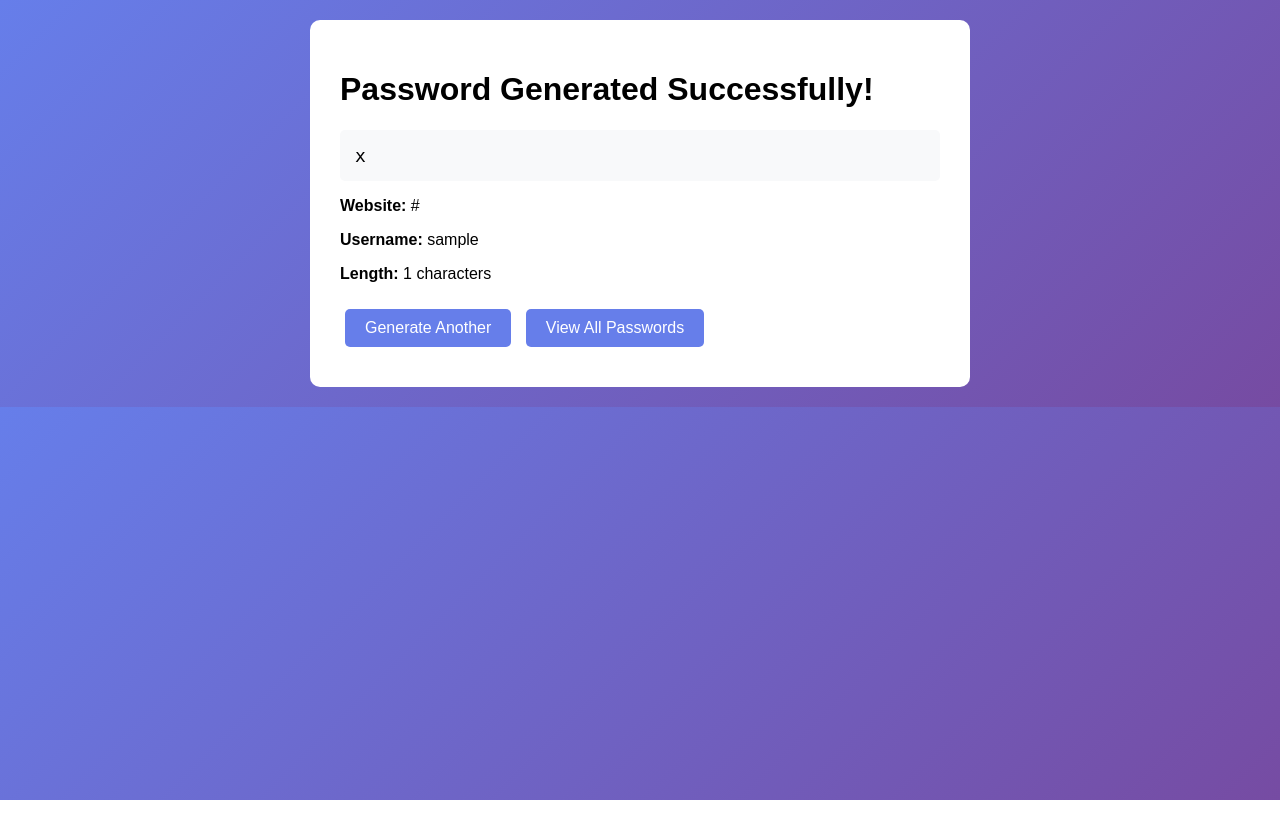
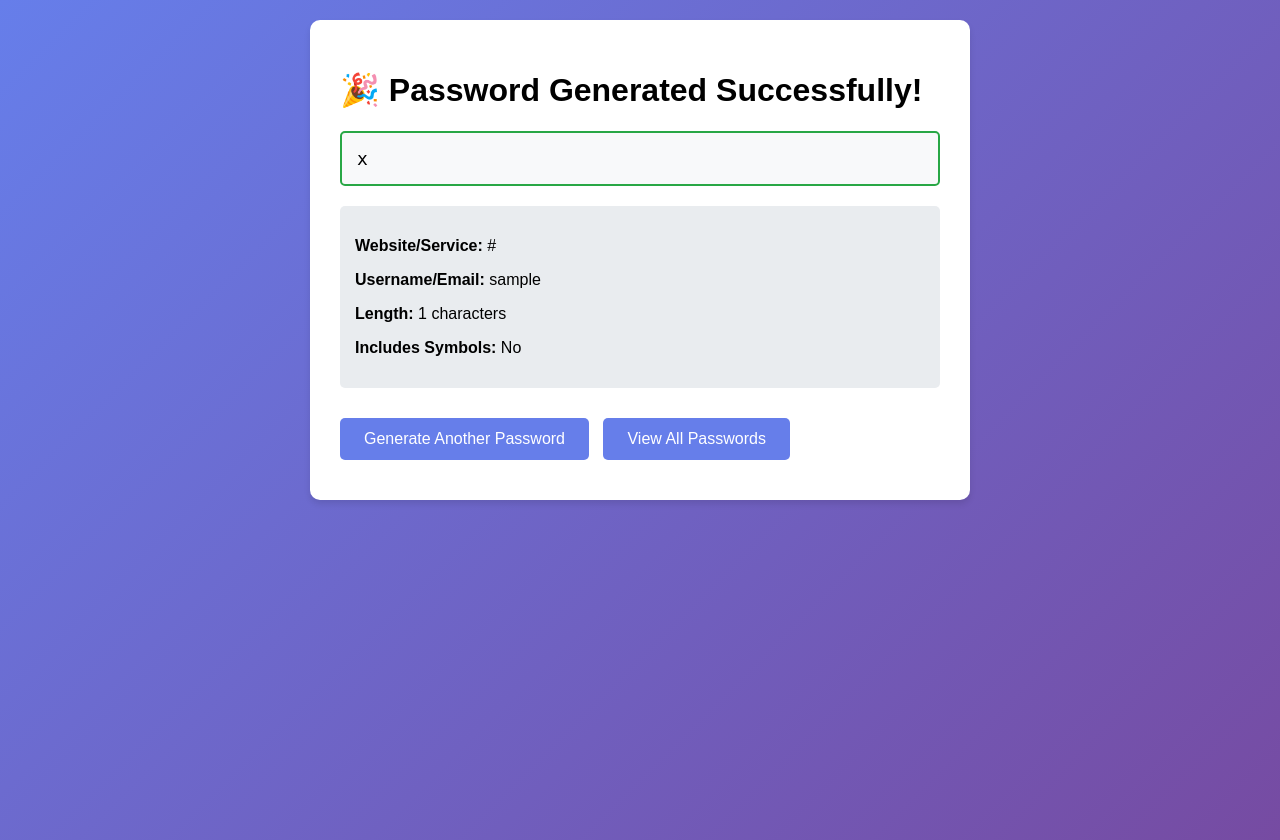
Before and after one commit to ptokito/Tracing101, a Flask app: template templates/result.html in a window 1280 px wide. Before the commit the page ends 800 px from the top, so only its background shows below. Run offline with Flask 3, Linux system fonts and the light colour scheme; the template is opened without the code that fills it: most values are stand-ins (such as "Sample title", 1, 10 or a date in 2020).

Commit message:
Update result.html

```diff
--- a/templates/result.html
+++ b/templates/result.html
@@ -3,26 +3,73 @@
 <head>
     <meta charset="UTF-8">
     <meta name="viewport" content="width=device-width, initial-scale=1.0">
-    <title>Password Generated</title>
+    <title>Password Generated - Secure Password Generator</title>
     <style>
-        body { font-family: Arial, sans-serif; background: linear-gradient(135deg, #667eea 0%, #764ba2 100%); margin: 0; padding: 20px; }
-        .container { max-width: 600px; margin: 0 auto; background: white; padding: 30px; border-radius: 10px; }
-        .password-display { background: #f8f9fa; padding: 15px; border-radius: 5px; font-family: monospace; font-size: 18px; word-break: break-all; }
-        .btn { display: inline-block; padding: 10px 20px; background: #667eea; color: white; text-decoration: none; border-radius: 5px; margin: 10px 5px; }
+        body {
+            font-family: Arial, sans-serif;
+            background: linear-gradient(135deg, #667eea 0%, #764ba2 100%);
+            margin: 0;
+            padding: 20px;
+            min-height: 100vh;
+        }
+        .container {
+            max-width: 600px;
+            margin: 0 auto;
+            background: white;
+            padding: 30px;
+            border-radius: 10px;
+            box-shadow: 0 4px 6px rgba(0, 0, 0, 0.1);
+        }
+        .password-display {
+            background: #f8f9fa;
+            padding: 15px;
+            border-radius: 5px;
+            font-family: monospace;
+            font-size: 18px;
+            word-break: break-all;
+            border: 2px solid #28a745;
+            margin: 20px 0;
+        }
+        .btn {
+            display: inline-block;
+            padding: 12px 24px;
+            background: #667eea;
+            color: white;
+            text-decoration: none;
+            border-radius: 5px;
+            margin: 10px 10px 10px 0;
+            transition: background-color 0.3s;
+        }
+        .btn:hover {
+            background: #5a67d8;
+        }
+        .details {
+            background: #e9ecef;
+            padding: 15px;
+            border-radius: 5px;
+            margin: 20px 0;
+        }
     </style>
 </head>
 <body>
     <div class="container">
-        <h1>Password Generated Successfully!</h1>
+        <h1>🎉 Password Generated Successfully!</h1>
 
         <div class="password-display">{{ password }}</div>
 
-        <p><strong>Website:</strong> {{ website }}</p>
-        <p><strong>Username:</strong> {{ username or 'Not specified' }}</p>
-        <p><strong>Length:</strong> {{ length }} characters</p>
+        <div class="details">
+            <p><strong>Website/Service:</strong> {{ website }}</p>
+            {% if username %}
+            <p><strong>Username/Email:</strong> {{ username }}</p>
+            {% endif %}
+            <p><strong>Length:</strong> {{ length }} characters</p>
+            <p><strong>Includes Symbols:</strong> {{ 'Yes' if include_symbols else 'No' }}</p>
+        </div>
 
-        <a href="{{ url_for('index') }}" class="btn">Generate Another</a>
-        <a href="{{ url_for('view_passwords') }}" class="btn">View All Passwords</a>
+        <div class="actions">
+            <a href="{{ url_for('index') }}" class="btn">Generate Another Password</a>
+            <a href="{{ url_for('view_passwords') }}" class="btn">View All Passwords</a>
+        </div>
     </div>
 </body>
 </html>
```
